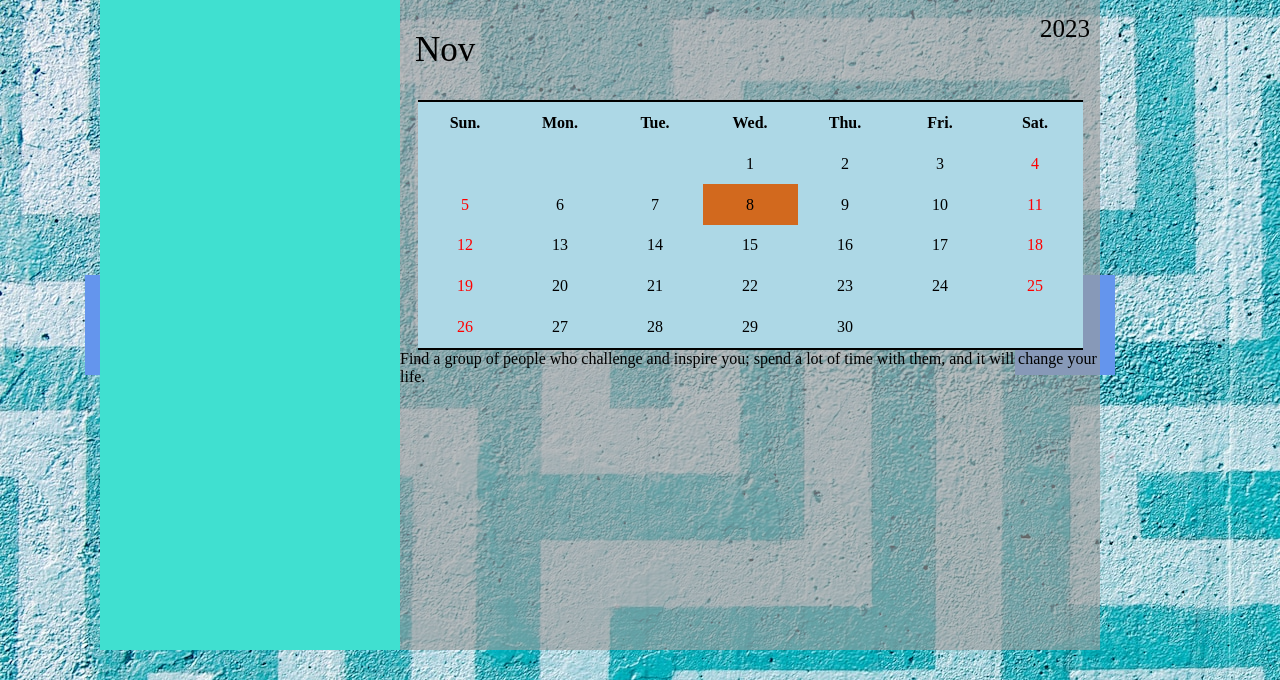
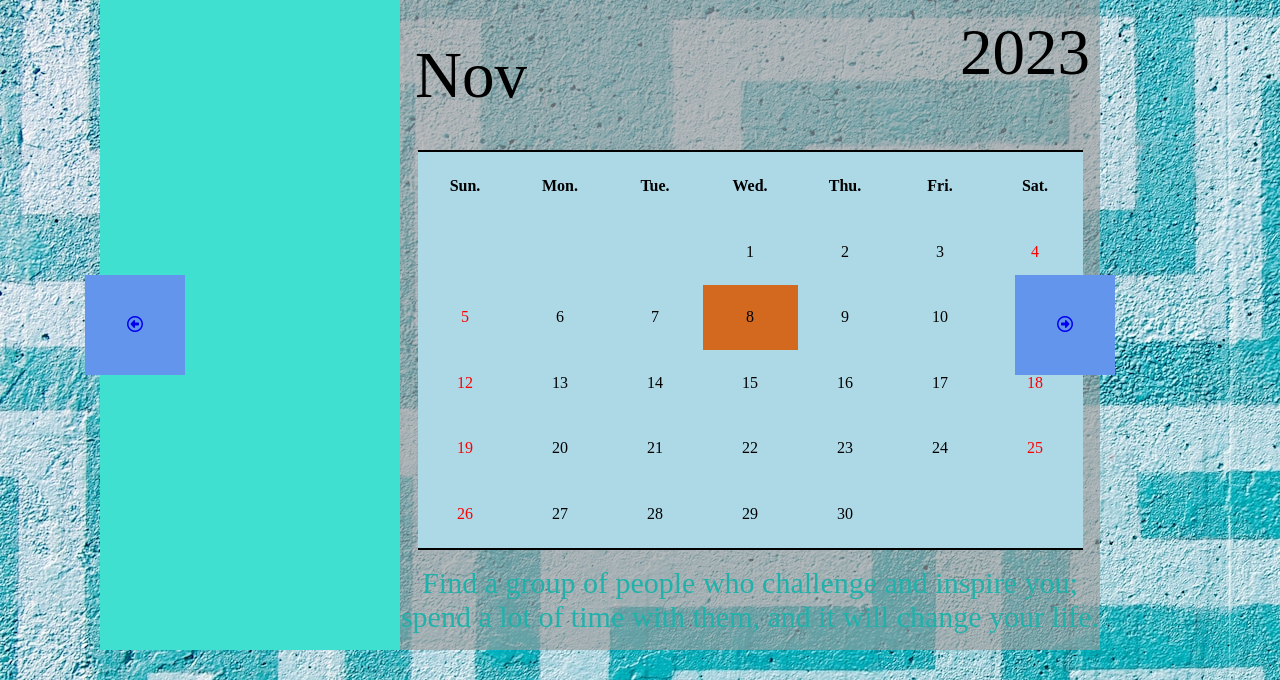
Before and after one commit to Trump-2/Perpetual-calendar, a PHP site: page / in a window 1280 px wide. Shown: the part 120-800 px from the top of the page. Run offline with PHP 8.4, Linux system fonts and the light colour scheme.

Commit message:
調整 main 的版面和改寫判斷假日和當日的邏輯

```diff
--- a/index.php
+++ b/index.php
@@ -180,8 +180,10 @@ switch ($month) {
                 // 從每月第一周的第一天的那格開始，算出每格的秒數
                 $thisCellDate = strtotime("+$addDays days", strtotime($firstCellDate));
                 // 判斷格子中的日期是星期幾，0代表星期日(依此類推)，因為這裡要讓假日的 background-color 改變，也就是星期為 0 或 6 的，所以將其作為判斷條件
-                if (date('w', $thisCellDate) == 0 || date('w', $thisCellDate) == 6) {
-                  echo "<td style='color:red'>";
+                if ((date('w', $thisCellDate) == 0 || date('w', $thisCellDate) == 6) && date('Y-m-j') == date('Y-m-j', $thisCellDate)) {
+                  echo "<td class='today-weekend'>";
+                } else if (date('w', $thisCellDate) == 0 || date('w', $thisCellDate) == 6) {
+                  echo "<td class='weekend'>";
                 } else if (date('Y-m-j') == date('Y-m-j', $thisCellDate)) {
                   echo "<td class='today'>";
                 } else {
@@ -199,12 +201,14 @@ switch ($month) {
 
 
             // 根據月份印出不同的名言
+            echo "<div class='saying'>";
             echo "<div>";
             for ($i = 0; $i <= 11; $i++) {
               if ($month == $i + 1) {
                 echo $sayingArr[$i];
               }
             }
+            echo "</div>";
             echo "</div>";
             ?>
         </main>
--- a/style.css
+++ b/style.css
@@ -19,7 +19,7 @@ table {
   table-layout: fixed;
   /* border: 3px double #999; */
   border-bottom: 2px solid black;
-  height: 250px;
+  height: 400px;
   background-color: lightblue;
 }
 
@@ -73,6 +73,24 @@ main {
     background-color: rgba(156, 156, 156, 0.639);
 }
 
+.saying {
+  height:100px;
+  /* line-height:100px; */
+  text-align:center;
+  color:lightseagreen;
+  font-size:30px;
+  display: flex;
+  align-items: center;
+}
+
+.today-weekend {
+  color:red;
+  background-color: chocolate;
+}
+
+.weekend {
+  color:red;
+}
 
 .today {
   background-color: chocolate;
@@ -80,7 +98,7 @@ main {
 
 .month-year {
   /* justify-content: space-between; */
-  height: 100px;
+  height: 150px;
   position: relative;
   width: 100%;
 }
@@ -89,15 +107,15 @@ main {
   top: 50%;
   position: absolute;
   left: 15px;
-  font-size: 35px;
+  font-size: 65px;
   transform: translate(0, -50%);
 }
 
 .year {
   position: absolute;
   right: 10px;
-  top: 15px;
-  font-size: 25px;
+  top: 10%;
+  font-size: 65px;
 }
 
 .prev {
@@ -123,11 +141,11 @@ main {
 }
 
 .aside-div {
-  z-index: 1;
+  /* z-index: 1; */
 }
 
 .main-div {
-  z-index:1;
+  /* z-index:1; */
 }
 
 
```
